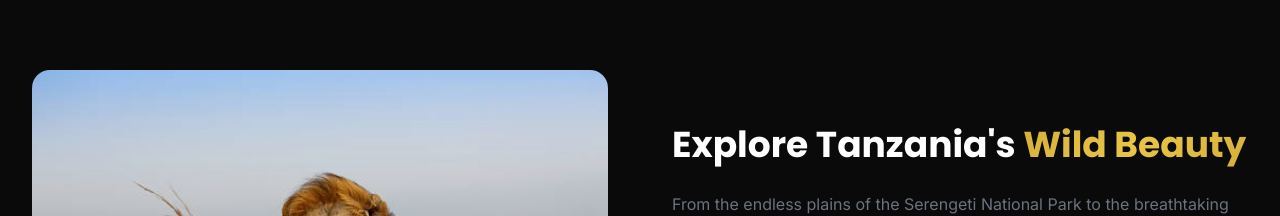
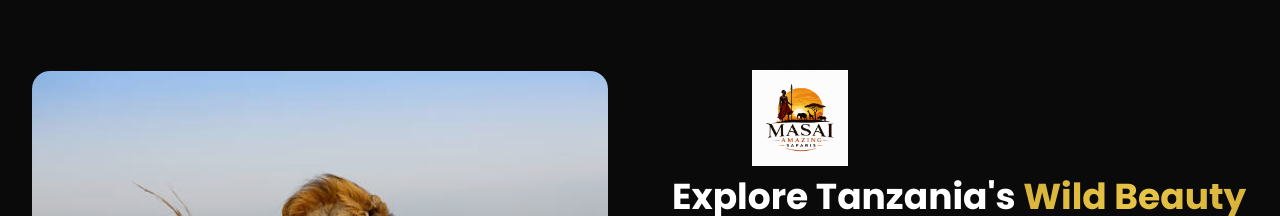
Before and after one commit to africanuspanga/thunderwave-website, a Next.js app: page /tourism in a window 1280 px wide. Shown: the part 442-658 px from the top of the page. Built offline with nearby package versions, Linux system fonts and the light colour scheme.

Commit message:
fix: move Masai Amazing Safaris logo to main tourism brand

```diff
--- a/app/tourism/page.tsx
+++ b/app/tourism/page.tsx
@@ -153,7 +153,6 @@
 ];
 
 const logos = [
-  { src: "/Tourism/Masai%20Amazing%20Safaris.png", alt: "Masai Amazing Safaris" },
   { src: "/Tourism/recommednation logos copy/TripAdvisor_Logo.svg.png", alt: "TripAdvisor" },
   { src: "/Tourism/recommednation logos copy/google-reviews-logo.png", alt: "Google Reviews" },
   { src: "/Tourism/recommednation logos copy/trust-pilot-stacked-black.svg", alt: "Trustpilot" },
@@ -257,6 +256,14 @@
 
               <ScrollReveal direction="right">
                 <div className="space-y-6">
+                  <div className="relative h-20 w-56 md:h-24 md:w-64 mb-2">
+                    <Image
+                      src="/Tourism/Masai%20Amazing%20Safaris.png"
+                      alt="Masai Amazing Safaris"
+                      fill
+                      className="object-contain"
+                    />
+                  </div>
                   <h2 className="text-3xl md:text-4xl font-bold font-[family-name:var(--font-poppins)] text-white leading-tight">
                     Explore Tanzania's{" "}
                     <span className="text-gradient-gold">Wild Beauty</span>
```
